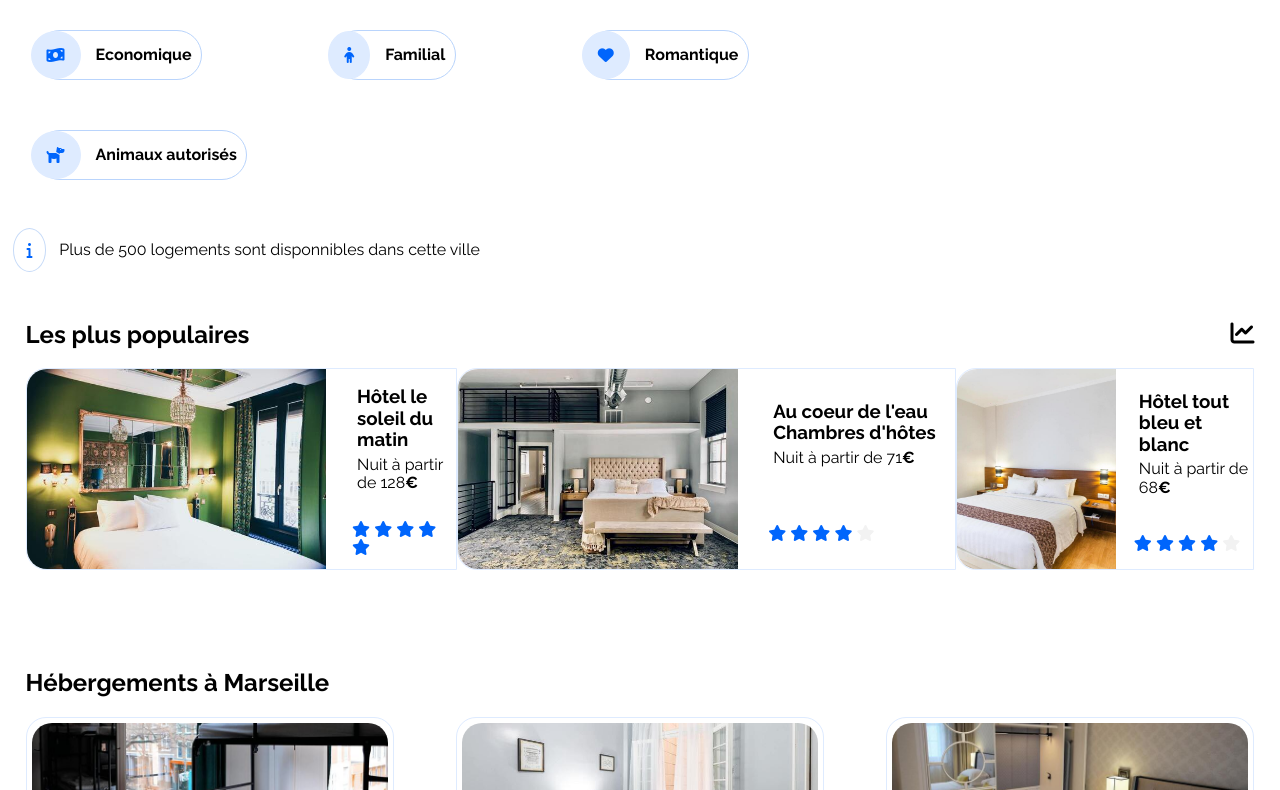
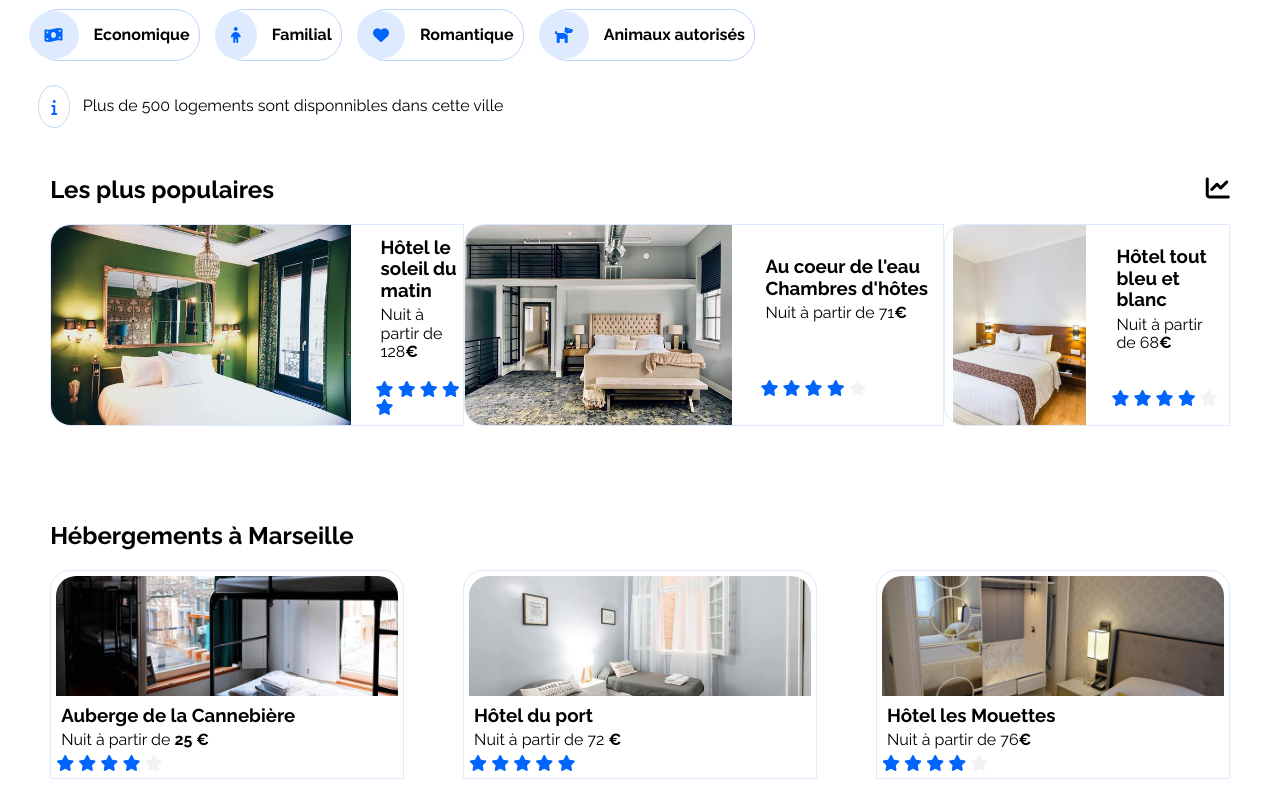
Before and after one commit to nivorako/projet-P2, a plain HTML site: page index.html in a window 1280 px wide. Shown: the part 383-1173 px from the top of the page. Drawn offline with Linux system fonts and the light colour scheme; files whose address does not match are found by name.

Commit message:
filter__item: margin bottom under 1440px, set filter__item clickable

```diff
--- a/index.html
+++ b/index.html
@@ -37,25 +37,25 @@
         <nav id="filter">
             <p class="filter__desc">Filtres</p>
             <div class="filter__items">
-                <div class="filter__item">
+                <a class="filter__item" href="#">
                     <i class="filter__icon fas fa-money-bill-wave"></i>
-                    <a class="filter__desc">Economique</a>
-                </div>
+                    <p class="filter__desc" >Economique</p>
+                </a>
 
-                <div class="filter__item">
+                <a class="filter__item" href="#">
                     <i class="filter__icon fas fa-child"></i>
-                    <a class="filter__desc">Familial</a>
-                </div>
+                    <p class="filter__desc" >Familial</p>
+                </a>
 
-                <div class="filter__item">
+                <a class="filter__item" href="#">
                     <i class="filter__icon fas fa-heart"></i>
-                    <a class="filter__desc">Romantique</a>
-                </div>
+                    <p class="filter__desc" >Romantique</p>
+                </a>
 
-                <div class="filter__item">
+                <a class="filter__item" href="#">
                     <i class="filter__icon fas fa-dog"></i>
-                    <a class="filter__desc">Animaux autorisés</a>
-                </div>
+                    <p class="filter__desc" >Animaux autorisés</p>
+                </a>
             </div>
         </nav>
         <div class="filter__information">
--- a/style.css
+++ b/style.css
@@ -5,6 +5,7 @@
 body{
     font-family: 'Raleway', sans-serif;
     position: relative;
+    margin: 2%;
 }
 
 #topbar{
@@ -44,9 +45,6 @@ body{
 }
 
 /* section recherche */
-#search{
-    flex-shrink: 0;
-}
 
 
 /* bloc recherche lieu */
@@ -97,7 +95,6 @@ body{
     justify-content: flex-start;
     align-items: center;
     font-weight: bolder;
-    margin: 20px;
     max-width: 1440px;
     gap: 2%;
 }
@@ -116,10 +113,11 @@ body{
     display: flex;
     flex-direction: row;
     align-items: center;
-
+    text-decoration: none;
+    color: #000;
     border: #b9d4fc thin solid;
     border-radius: 25px;
-    margin: 0 2%;
+    margin: 0 1%;
     padding: 0 1.3% 0 1.3%;
 }
 
--- a/tablette.css
+++ b/tablette.css
@@ -1,5 +1,54 @@
-/* * Sur tous types d'écran, quand la largeur de la fenêtre est comprise entre 1024px et 1280px */
+
+
+    @media all and (max-width: 1440px) and (min-width: 992px){
+
+    #search{
+
+    }
+
+    #filter{
+        display: flex;
+        flex-direction: column;
+        align-items: flex-start;
+    }
+
+    .filter__items{
+        display: flex;
+        width: 60%;
+        height: 100%;
+    }
+
+    .filter__item{
+        margin-bottom: 20px;
+    }
+
+    .card__body{
+        width: auto;
+    }
+    #popular{
+
+        width: 1440px;
+        margin: auto;
+    }
+    .popular__article{
+        display: flex;
+        flex-direction: row;
+        width: 100%;
+
+    }
+
+    .popular__card__image{
+        height: 200px;
+        display: flex;
+        width: 100%;
+        object-fit: contain;
+    }
+}
+
+/* en dessous de 992px */
+
 @media all and (max-width: 992px){
+
     body{
         margin-top: 0px;
     }
@@ -60,9 +109,12 @@
         align-items: flex-start;
     }
 
-    /* .filter__items{
-        flex: 1 1 992px;
-    } */
+    .filter__items{
+        display: flex;
+        width: 100%;
+        height: 100%;
+    }
+
 
     .filter__item{
         margin-bottom: 20px;
@@ -141,36 +193,3 @@
     }
 
 }
-@media all and (max-width: 1440px) and (min-width: 992px){
-
-    #filter{
-        display: flex;
-        flex-direction: column;
-        align-items: flex-start;
-    }
-
-    .filter__item{
-
-    }
-
-    .card__body{
-        width: auto;
-    }
-    #popular{
-
-        width: 1440px;
-        margin: auto;
-    }
-    .popular__article{
-        display: flex;
-        flex-direction: row;
-        width: 100%;
-
-    }
-
-    .popular__card__image{
-        height: 200px;
-        display: flex;
-        width: 100%;
-    }
-}
```
